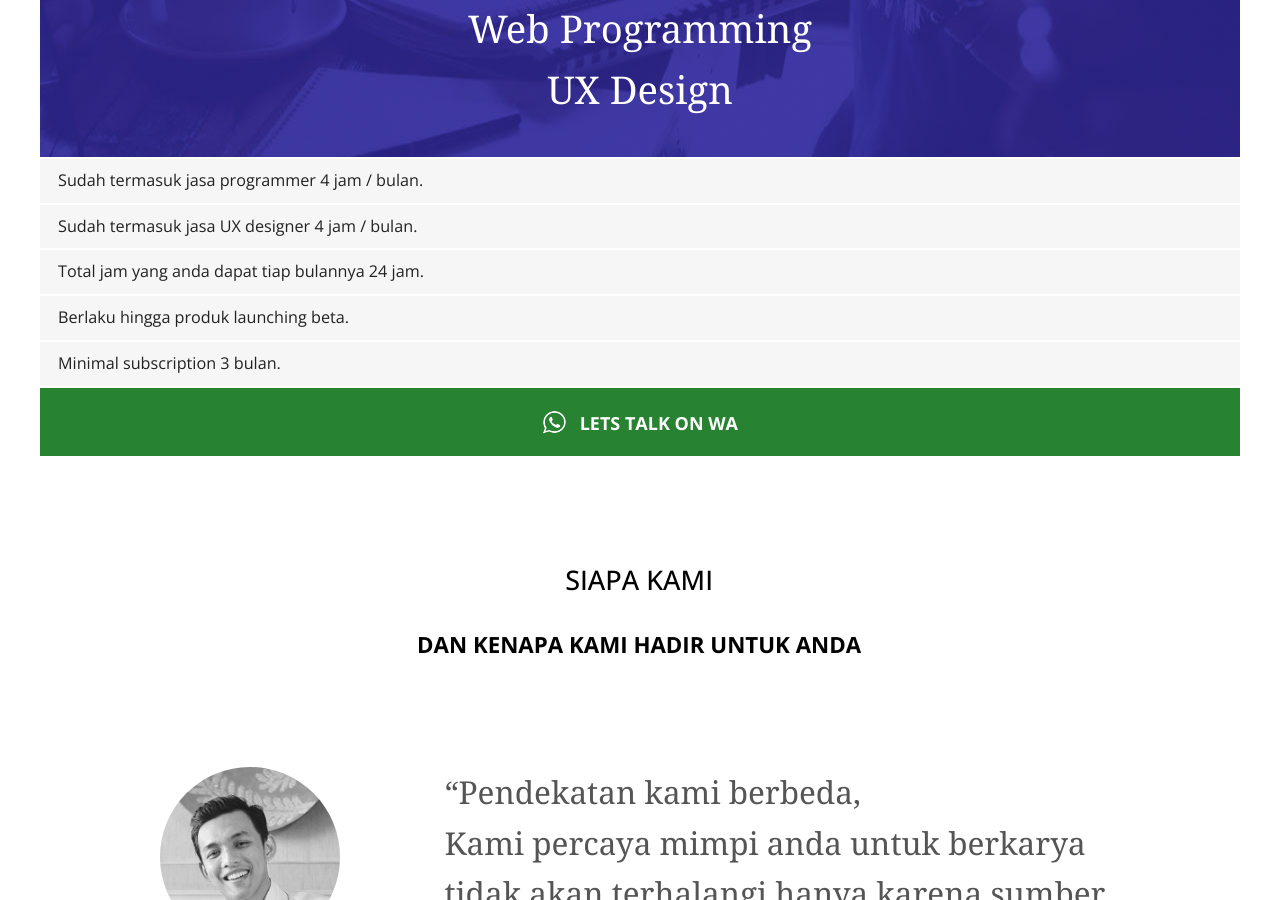
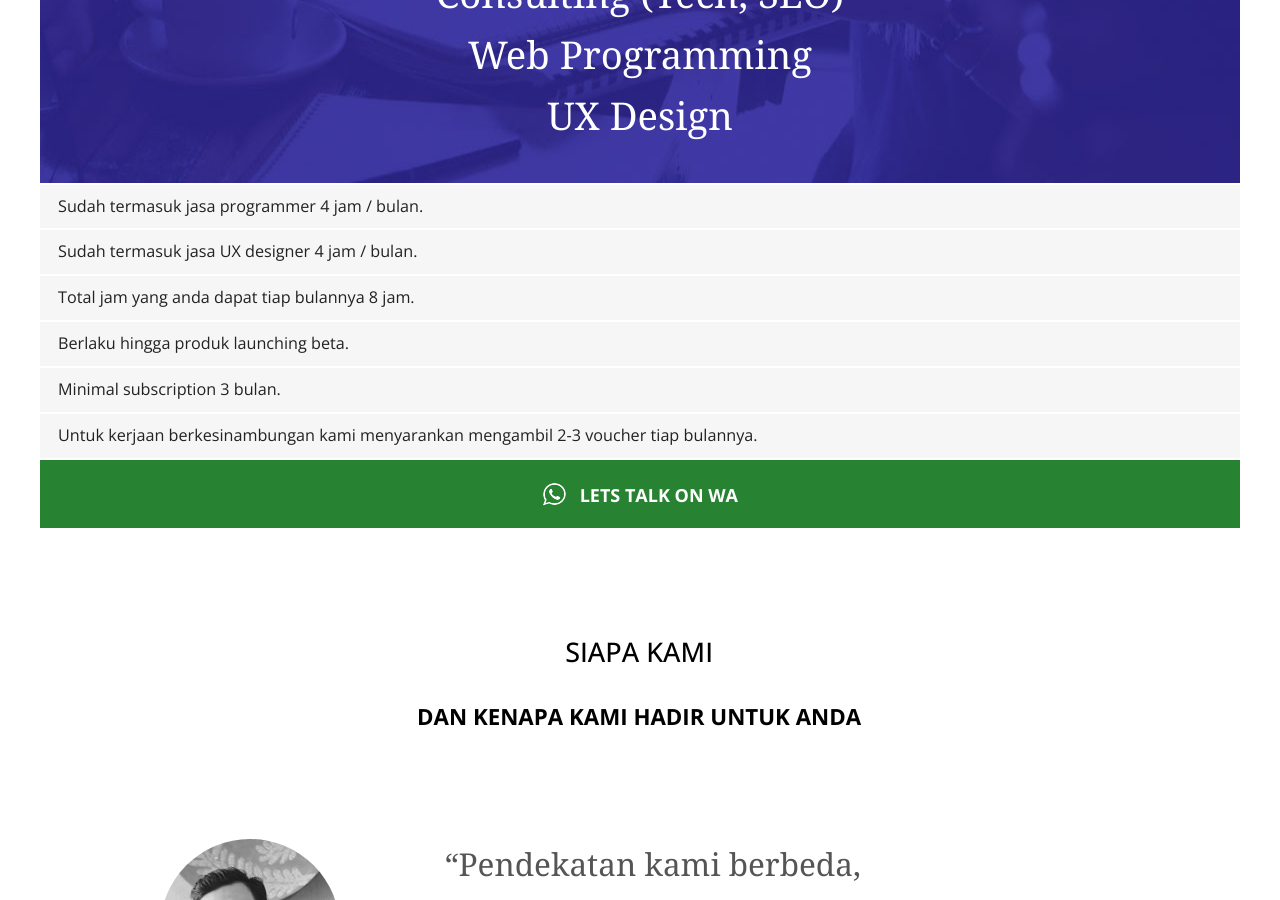
Before and after one commit to kemtol/rocktokom, a Jekyll site: the page built from index.html, in a window 1280 px wide and 900 px high, scrolled down 4122 px. Built offline with Jekyll 4.4.1, drawn with Linux system fonts in a browser that asks for light colours; nearby versions of some CDN libraries; some of the changed text lies outside the part shown.

Commit message:
Update index.html

```diff
--- a/index.html
+++ b/index.html
@@ -78,14 +78,14 @@ layout: default
             Short Video<br/>
             Product photo<br/>
             </span><hr/>
-            Rp 349.000
+            Rp 499.000
           </div>
           <ul class="perks">
             <li>Harga tenaga per jam.</li>
             <li>Minimal block jam 10 jam.</li>
             <li>Minimal pemakaian block seminggu 4 jam.</li>
             <li>Untuk co-founder yang tidak ada teanga kreatif.</li>
-            <li>Project video biasa memakan 20 jam kerja.</li>
+            <li>Project video biasa memakan 20 jam kerja untuk durasi 2 menit.</li>
             <li>Harga diluar fee talent, model dan prop.</li>
           </ul>
           <a href="https://api.whatsapp.com/send?phone=6283890722797&text=Halo%20mau%20info%20donk" class="btn-wa"><img src="/images/fa-whatsapp_24_0_ffffff_none.png"> LETS TALK ON WA</a>
@@ -109,9 +109,10 @@ layout: default
       <ul class="perks">
         <li>Sudah termasuk jasa programmer 4 jam / bulan.</li>
         <li>Sudah termasuk jasa UX designer 4 jam / bulan.</li>
-        <li>Total jam yang anda dapat tiap bulannya 24 jam.</li>
+        <li>Total jam yang anda dapat tiap bulannya 8 jam.</li>
         <li>Berlaku hingga produk launching beta.</li>
         <li>Minimal subscription 3 bulan.</li>
+        <li>Untuk kerjaan berkesinambungan kami menyarankan mengambil 2-3 voucher tiap bulannya.</li>
       </ul>
       <a href="https://api.whatsapp.com/send?phone=6283890722797&text=Halo%20mau%20info%20donk" class="btn-wa"><img src="/images/fa-whatsapp_24_0_ffffff_none.png"> LETS TALK ON WA</a>
     </div>
```
